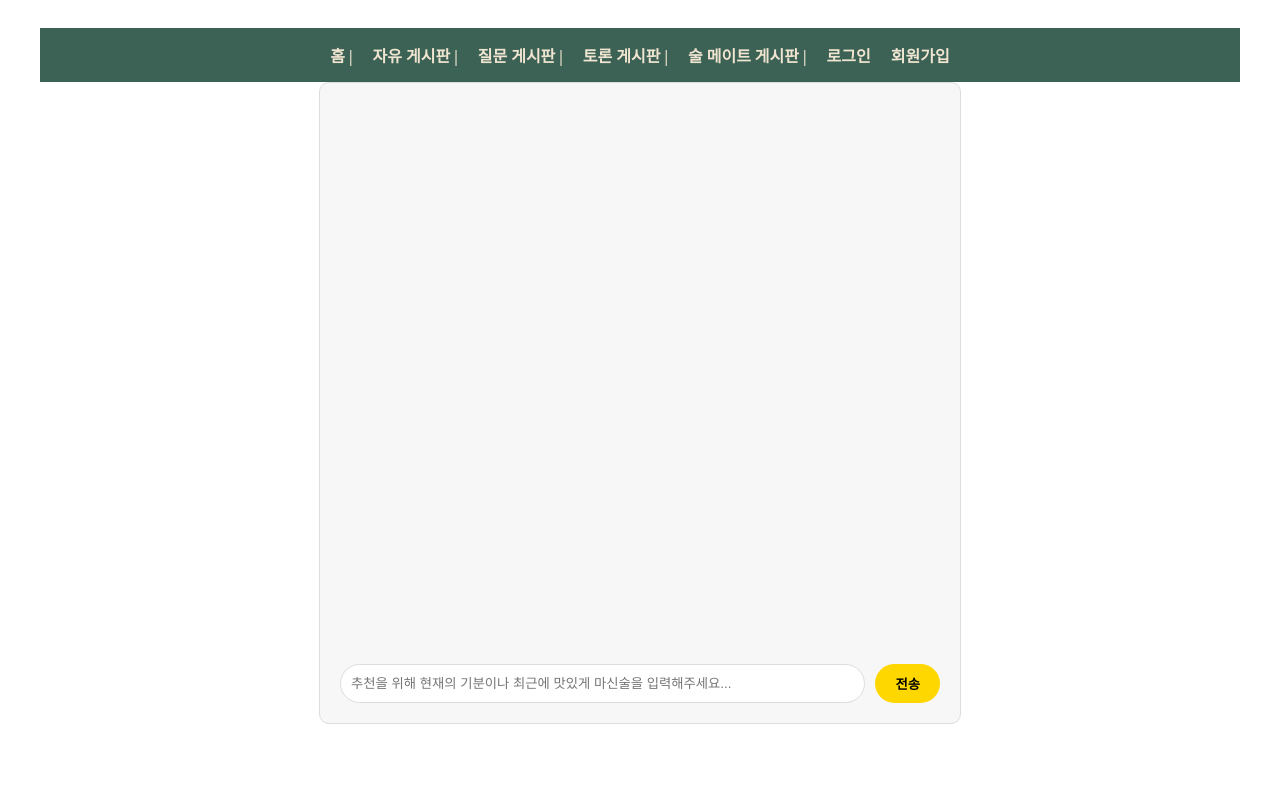
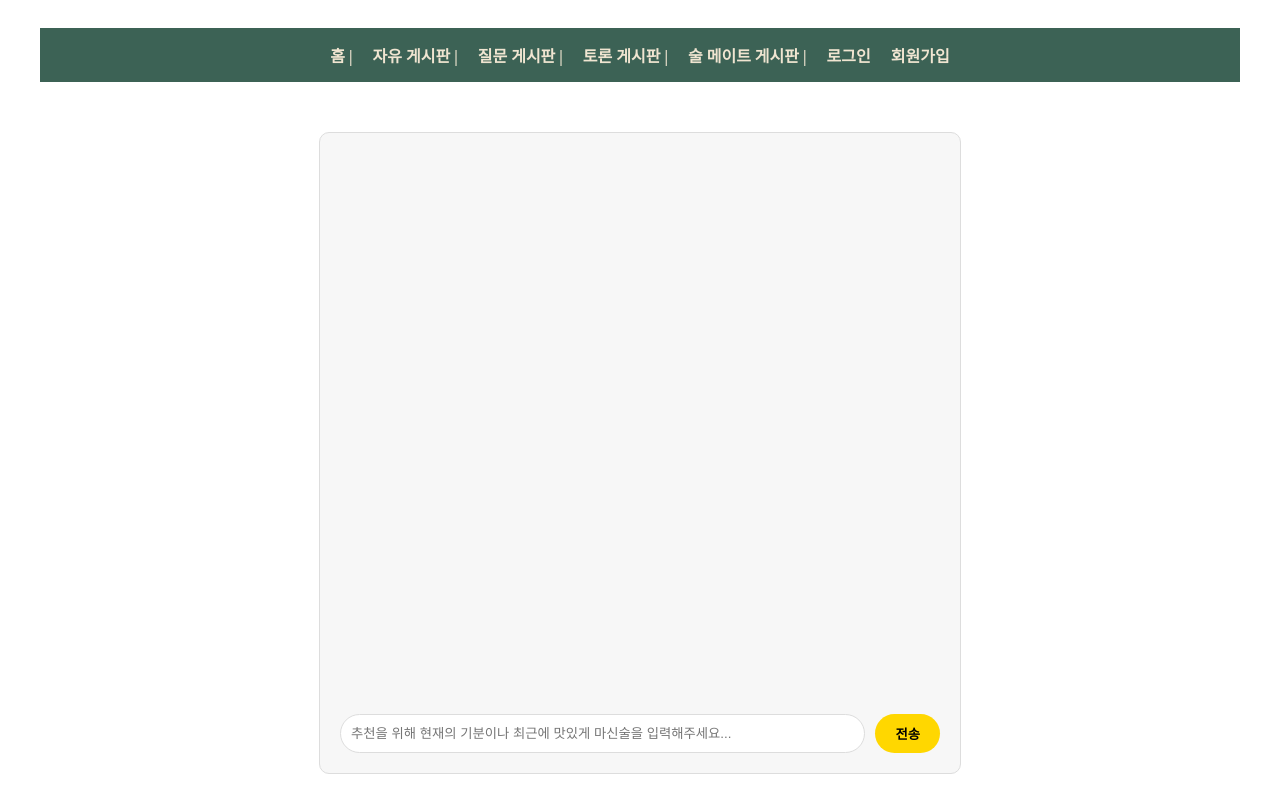
Before and after one commit to nahyunkeem/sulmeulliae_frontend, a React (Create React App) app: page /chatbot in a window 1280 px wide. Shown: the top 812 px of the page. Built offline with nearby package versions, Linux system fonts and the light colour scheme.

Commit message:
CSS_ChatBot_fix

```diff
--- a/src/components/ChatBot.js
+++ b/src/components/ChatBot.js
@@ -58,12 +58,12 @@ function ChatBot() {
         setInputMessage('');
     };
 
-    // 스타일 정의 (카카오톡 스타일 적용)
+    // 스타일 정의 (채팅방과 동일한 스타일 적용, 네브바와 간격 조정, 스피너 수정)
     const styles = {
         chatContainer: {
             width: '100%',
             maxWidth: '600px',
-            margin: '0 auto',
+            margin: '50px auto',  // 네브바와 간격 조정
             backgroundColor: '#f7f7f7',
             border: '1px solid #ddd',
             borderRadius: '10px',
@@ -130,6 +130,10 @@ function ChatBot() {
             height: '40px',
             animation: 'spin 1s linear infinite',
         },
+        '@keyframes spin': {
+            from: { transform: 'rotate(0deg)' },
+            to: { transform: 'rotate(360deg)' },
+        },
     };
 
     return (
```
